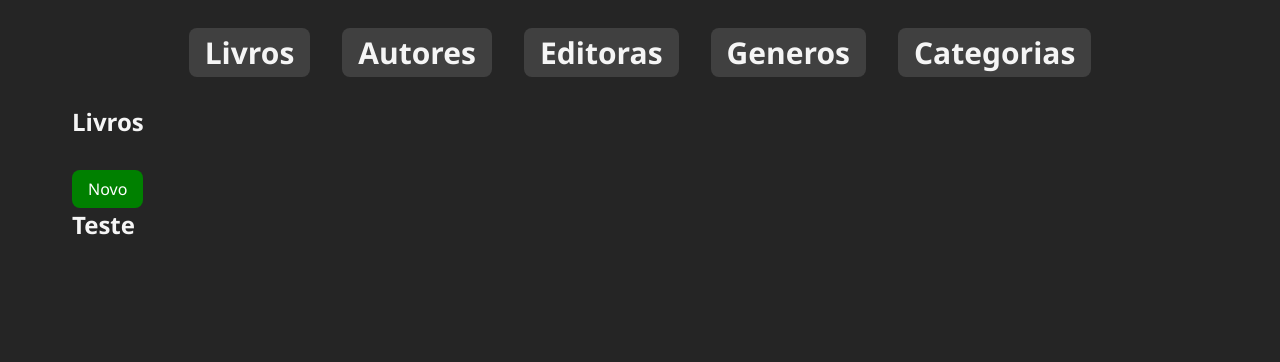
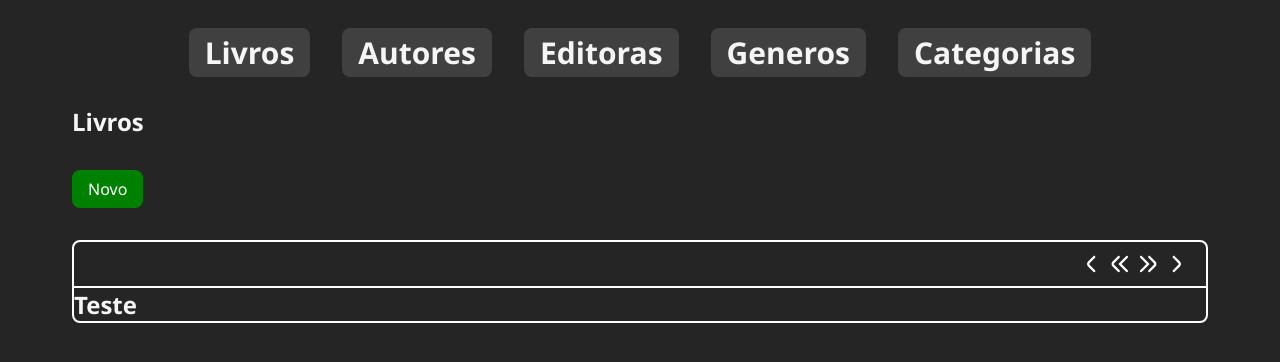
Before and after one commit to henrique-pignatari/BooksAPI, a Next.js app in the folder books-front-end/: page /books in a window 1280 px wide. Shown: the top 362 px of the page. Built offline with nearby package versions, Linux system fonts and the light colour scheme.

Commit message:
feat: add pagination header

```diff
--- a/books-front-end/src/components/List/ListContainer/index.tsx
+++ b/books-front-end/src/components/List/ListContainer/index.tsx
@@ -4,6 +4,9 @@ import Link from "next/link";
 import styles from "./styles.module.css";
 import { usePathname } from "next/navigation";
 import { ReactNode } from "react";
+import Image from "next/image";
+import singleArrow from "../../../assets/single-arrow.svg";
+import doubleArrow from "../../../assets/double-arrow.svg";
 
 type Props = {
   title: string;
@@ -19,7 +22,26 @@ const ListContainer = ({ title, children }: Props) => {
       <Link className={styles.createLink} href={`${pathname}/create`}>
         Novo
       </Link>
-      {children}
+      <div className={styles.listContainer}>
+        <div className={styles.listHeader}>
+          <div className={styles.paginationWrapper}>
+            <button className={`${styles.paginationButton} ${styles.arrowLeft}`}>
+              <Image src={singleArrow} alt="" />
+            </button>
+            <button className={`${styles.paginationButton} ${styles.arrowLeft}`}>
+              <Image src={doubleArrow} alt="" />
+            </button>
+
+            <button className={`${styles.paginationButton} ${styles.arrowRight}`}>
+              <Image src={doubleArrow} alt="" />
+            </button>
+            <button className={`${styles.paginationButton} ${styles.arrowRight}`}>
+              <Image src={singleArrow} alt="" />
+            </button>
+          </div>
+        </div>
+        {children}
+      </div>
     </section>
   );
 };
--- a/books-front-end/src/components/List/ListContainer/styles.module.css
+++ b/books-front-end/src/components/List/ListContainer/styles.module.css
@@ -15,3 +15,40 @@
   background-color: green;
   color: white;
 }
+
+.listContainer {
+  border: 2px solid white;
+  border-radius: 8px;
+  margin-top: 2rem;
+}
+
+.listHeader {
+  display: flex;
+  flex-direction: row;
+  align-items: center;
+  border-bottom: 2px solid white;
+  padding: 8px 16px;
+}
+
+.paginationWrapper {
+  display: flex;
+  flex-direction: row;
+  align-items: center;
+  margin-left: auto;
+}
+
+.paginationButton {
+  display: flex;
+  width: max-content;
+  background-color: transparent;
+  border: none;
+}
+
+.paginationButton img {
+  width: 28px;
+  height: 28px;
+}
+
+.arrowLeft {
+  transform: rotate(180deg);
+}
```
Also changed, not shown: books-front-end/src/assets/double-arrow.svg (added), books-front-end/src/assets/single-arrow.svg (added).
